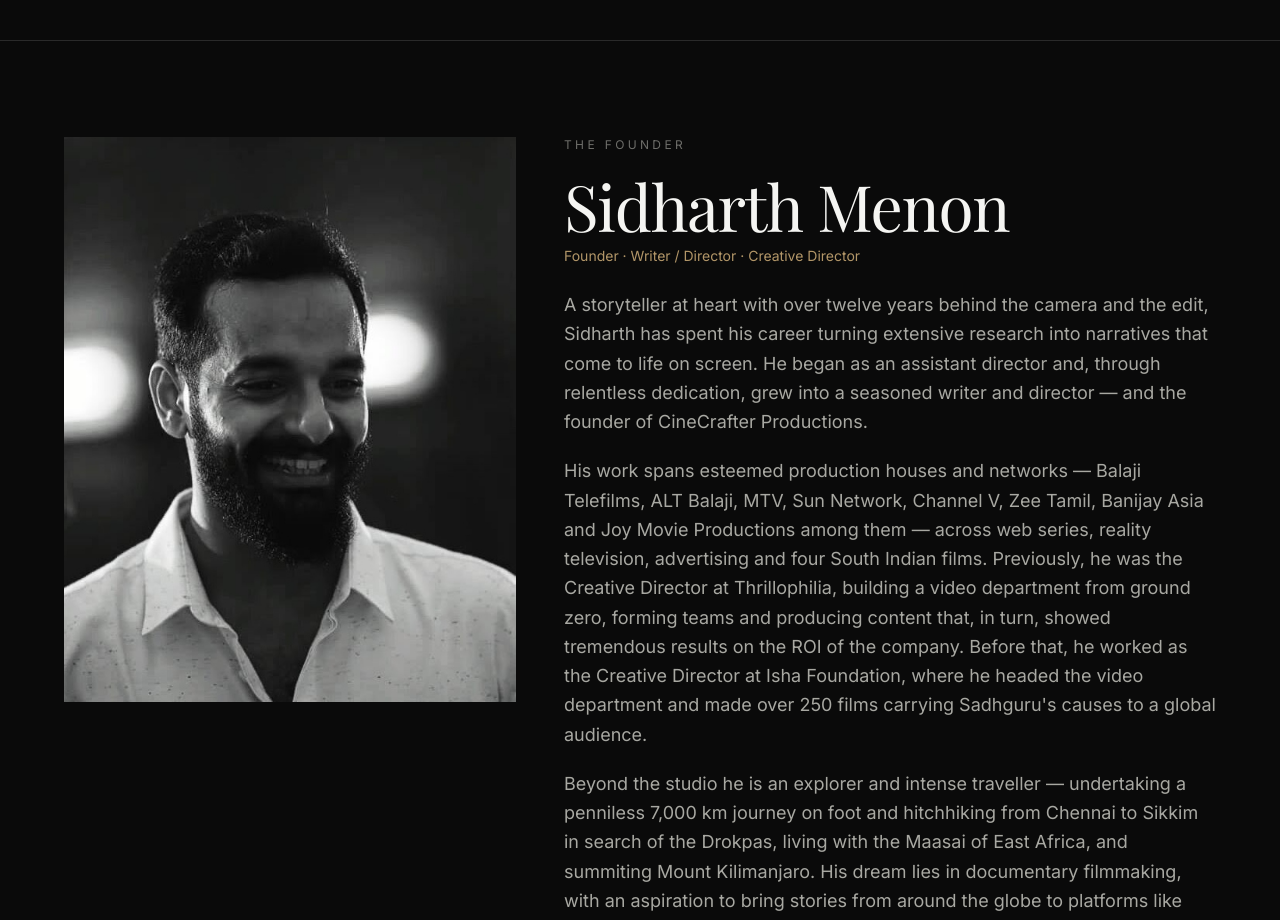
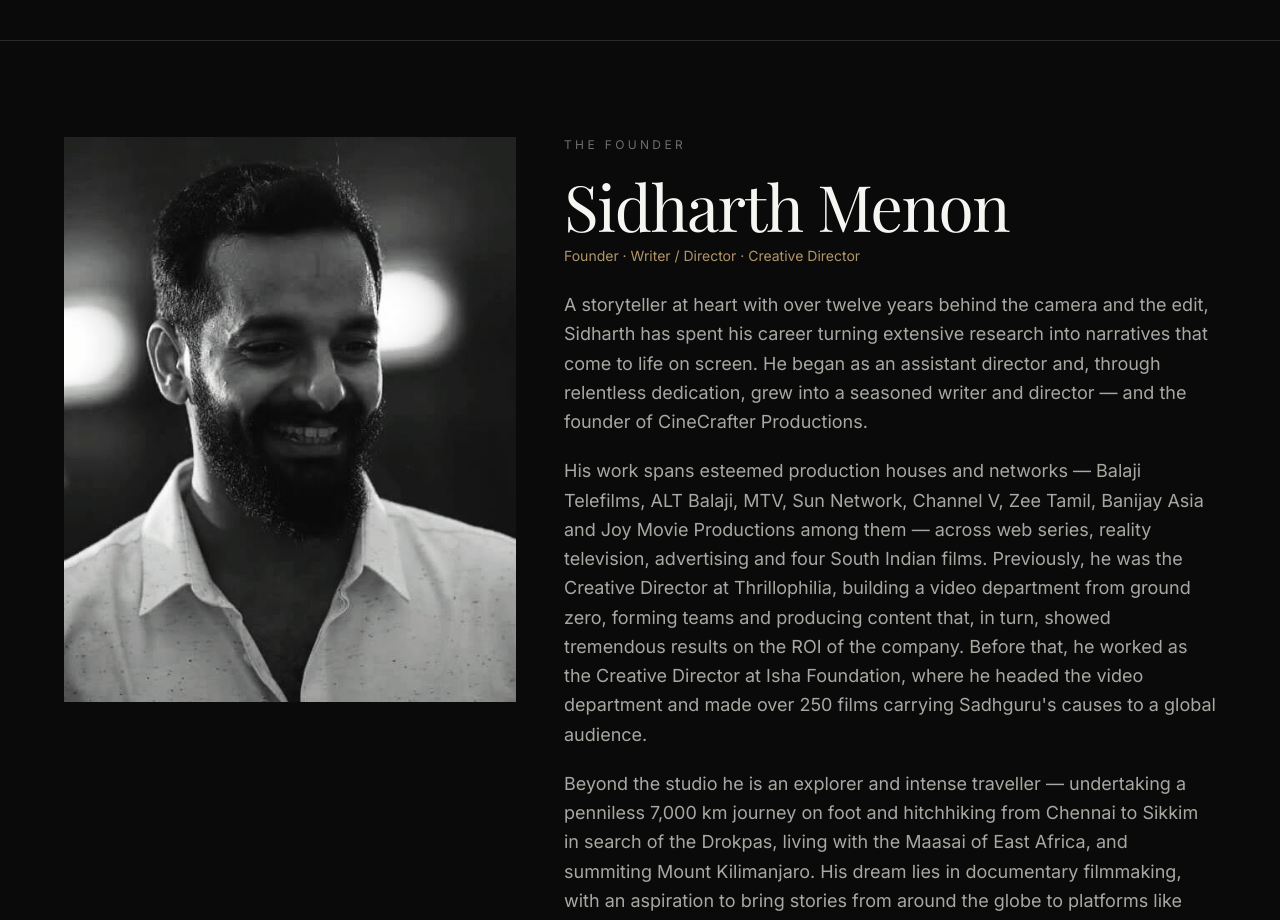
Before and after one commit to ddssidharth-hash/Cine-Crafter-Productions, a Next.js app: page /about in a window 1280 px wide. Shown: the part 1260-2180 px from the top of the page. Built offline with nearby package versions, Linux system fonts and the light colour scheme; no server answers; the database is empty; a web font is replaced by a local one.

Commit message:
fix: center founder head and face in portrait crop

```diff
--- a/src/app/about/page.tsx
+++ b/src/app/about/page.tsx
@@ -92,7 +92,7 @@ export default function AboutPage() {
                 fill
                 loading="lazy"
                 sizes="(max-width: 768px) 100vw, 40vw"
-                className="object-cover object-top"
+                className="object-cover object-center"
               />
             </div>
           </Reveal>
```
Also changed, not shown: public/sidharth-menon.jpg.
